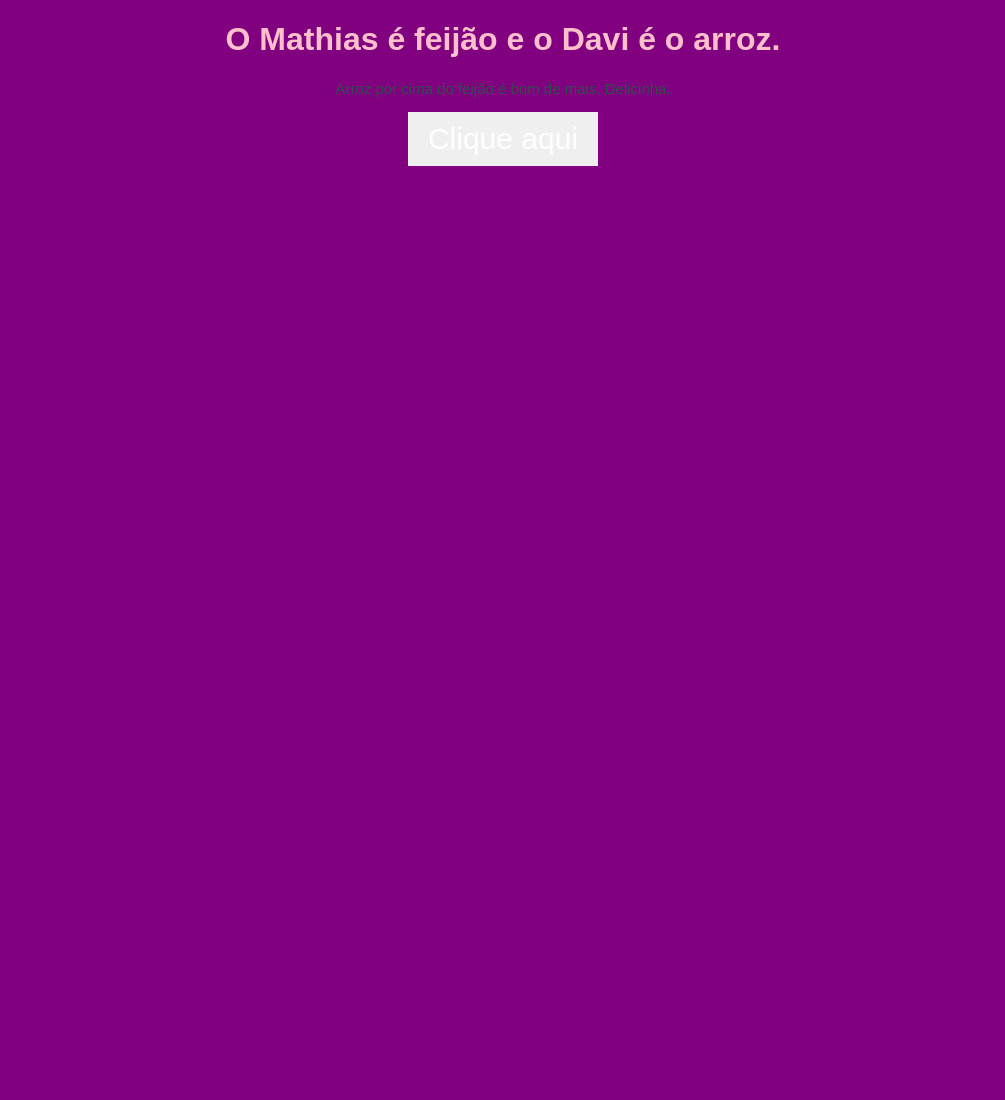
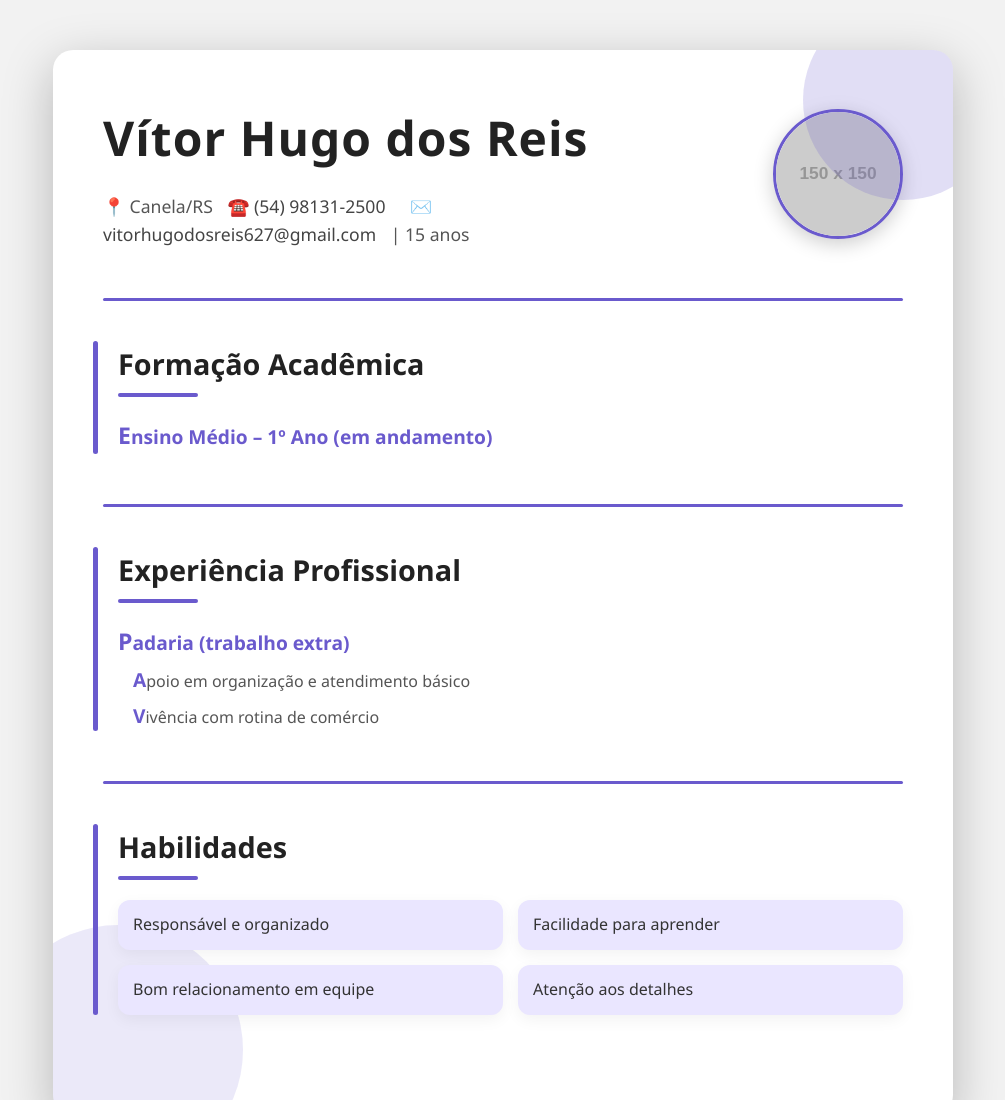
Before and after one commit to vthxzy60hz/siteaula, a plain HTML site: page index.html in a window 1280 px wide. Shown: the top 1100 px of the page, without its empty margins (137-1142 px from the left). Before the commit the page ends 800 px from the top, so only its background shows below. Drawn offline with Linux system fonts and the light colour scheme; placeholder pictures from the web are drawn by us.

Commit message:
Update index.html

```diff
--- a/index.html
+++ b/index.html
@@ -1,45 +1,268 @@
 <!DOCTYPE html>
 <html lang="pt-BR">
 <head>
+<meta charset="UTF-8">
+<meta name="viewport" content="width=device-width, initial-scale=1.0">
+<title>Currículo - Vítor Hugo dos Reis</title>
 <style>
+/* ================== RESET ================== */
+* {
+    margin: 0;
+    padding: 0;
+    box-sizing: border-box;
+}
 body {
-      background-color: purple;
-      font-family: Arial, sans-serif;
+    font-family: 'Segoe UI', Tahoma, Geneva, Verdana, sans-serif;
+    background-color: #f2f2f2;
+    color: #333;
+    line-height: 1.6;
+}
+.container {
+    max-width: 900px;
+    margin: 50px auto;
+    background-color: #fff;
+    padding: 50px;
+    border-radius: 20px;
+    box-shadow: 0 15px 50px rgba(0,0,0,0.25);
+    position: relative;
+    overflow: hidden;
+}
+.container::before {
+    content: '';
+    position: absolute;
+    top: -50px;
+    right: -50px;
+    width: 200px;
+    height: 200px;
+    background-color: #6a5acd33;
+    border-radius: 50%;
+}
+.container::after {
+    content: '';
+    position: absolute;
+    bottom: -60px;
+    left: -60px;
+    width: 250px;
+    height: 250px;
+    background-color: #6a5acd22;
+    border-radius: 50%;
+}
+/* ================== HEADER ================== */
+.header {
+    display: flex;
+    justify-content: space-between;
+    align-items: center;
+    margin-bottom: 50px;
+}
+.header-info {
+    max-width: 65%;
+}
+.header h1 {
+    font-size: 3em;
+    color: #222;
+    font-weight: 700;
+    margin-bottom: 15px;
+    letter-spacing: 1px;
+}
+.header p {
+    font-size: 1.1em;
+    color: #555;
+}
+.header p span {
+    margin: 0 10px;
+    color: #444;
+}
+.photo {
+    width: 130px;
+    height: 130px;
+    border-radius: 50%;
+    overflow: hidden;
+    border: 3px solid #6a5acd;
+    box-shadow: 0 5px 20px rgba(0,0,0,0.2);
+}
+.photo img {
+    width: 100%;
+    height: 100%;
+    object-fit: cover;
+}
+/* ================== SECTION TITLES ================== */
+.section h2 {
+    font-size: 1.8em;
+    color: #222;
+    margin-bottom: 20px;
+    position: relative;
+    padding-bottom: 10px;
+}
+.section h2::after {
+    content: '';
+    width: 80px;
+    height: 4px;
+    background-color: #6a5acd;
+    position: absolute;
+    left: 0;
+    bottom: 0;
+    border-radius: 2px;
+}
+.section {
+    margin-bottom: 50px;
+    padding-left: 15px;
+    position: relative;
+}
+.section::before {
+    content: '';
+    position: absolute;
+    left: -10px;
+    top: 0;
+    width: 5px;
+    height: 100%;
+    background-color: #6a5acd;
+    border-radius: 5px;
+}
+/* ================== EDUCATION ================== */
+.education p {
+    font-size: 1.1em;
+    margin-bottom: 12px;
+    color: #444;
+}
+.education .degree {
+    font-weight: bold;
+    font-size: 1.2em;
+    color: #6a5acd;
+}
+/* ================== EXPERIENCE ================== */
+.experience .job {
+    margin-bottom: 25px;
+}
+.job-title {
+    font-weight: bold;
+    font-size: 1.2em;
+    color: #6a5acd;
+    margin-bottom: 5px;
+}
+.job-desc {
+    font-size: 1em;
+    color: #555;
+    margin-left: 15px;
+    margin-bottom: 5px;
+}
+/* ================== SKILLS ================== */
+.skills-list {
+    list-style: none;
+    display: grid;
+    grid-template-columns: repeat(2, 1fr);
+    gap: 15px;
+}
+.skills-list li {
+    background-color: #eae6ff;
+    padding: 12px 15px;
+    border-radius: 12px;
+    font-size: 1em;
+    font-weight: 500;
+    box-shadow: 0 5px 15px rgba(0,0,0,0.05);
+    transition: transform 0.3s, box-shadow 0.3s;
+}
+.skills-list li:hover {
+    transform: translateY(-3px);
+    box-shadow: 0 10px 25px rgba(0,0,0,0.1);
+}
+/* ================== DIVIDERS ================== */
+hr {
+    border: none;
+    height: 3px;
+    background-color: #6a5acd;
+    margin: 30px 0 40px 0;
+    border-radius: 3px;
+}
+/* ================== TIMELINE DECOR ================== */
+.container::after,
+.container::before {
+    z-index: 0;
+}
+.section {
+    z-index: 1;
+}
+/* ================== BARS DE HABILIDADE ================== */
+.skill-bar {
+    margin-top: 10px;
+    background-color: #ddd;
+    border-radius: 12px;
+    overflow: hidden;
+    height: 15px;
+    width: 100%;
+}
+.skill-bar span {
+    display: block;
+    height: 100%;
+    background-color: #6a5acd;
+    border-radius: 12px;
+}
+/* ================== RESPONSIVE ================== */
+@media (max-width: 768px) {
+    .header {
+        flex-direction: column;
+        align-items: center;
+    }
+    .header-info {
+        max-width: 100%;
         text-align: center;
+        margin-bottom: 20px;
     }
-    h1 {
-      color: pink;
+    .skills-list {
+        grid-template-columns: 1fr;
     }
-    p {
-      font-size: 15px;
-      color: darkslategray;
 }
-    button {
-      background-collor: darkblue;
-      color: white;
-      padding: 10px 20px;
-      border: none;
-      cursor: pointer;
-      font-size: 30px;
+/* ================== EXTRA DECORATIVO ================== */
+.section:nth-child(even)::before {
+    background-color: #9370db;
 }
-    button:hover {
-      background-color: yellow;
+.section p::first-letter {
+    font-weight: bold;
+    color: #6a5acd;
+    font-size: 1.2em;
 }
 </style>
-  <meta charset="UTF-8"
-  <meta name="viewport"
-content="width=device-width, initial-scale=1.0">
-  <title>feijãoh</title>
 </head>
 <body>
-  <h1 id="mensagem">O Mathias é feijão e o Davi é o arroz.</h1>
-  <p>Arroz por cima do feijão é bom de mais. Delicinha.</p>
-  <button onclick="mudarMensagem()">Clique aqui</button>
-    <script>
-      function mudarMensagem() {
+<div class="container">
+    <div class="header">
+        <div class="header-info">
+            <h1>Vítor Hugo dos Reis</h1>
+            <p>📍 Canela/RS <span>☎️ (54) 98131-2500</span> <span>✉️ vitorhugodosreis627@gmail.com</span> | 15 anos</p>
+        </div>
+        <div class="photo">
+            <img src="https://via.placeholder.com/150" alt="Foto de Vítor">
+        </div>
+    </div>
 
-document.getElementById("mensagem").innerHTML = "Jesus amado";
-      }
-    </script>
+    <hr>
+
+    <div class="section education">
+        <h2>Formação Acadêmica</h2>
+        <p class="degree">Ensino Médio – 1º Ano (em andamento)</p>
+    </div>
+
+    <hr>
+
+    <div class="section experience">
+        <h2>Experiência Profissional</h2>
+        <div class="job">
+            <p class="job-title">Padaria (trabalho extra)</p>
+            <p class="job-desc">Apoio em organização e atendimento básico</p>
+            <p class="job-desc">Vivência com rotina de comércio</p>
+        </div>
+    </div>
+
+    <hr>
+
+    <div class="section skills">
+        <h2>Habilidades</h2>
+        <ul class="skills-list">
+            <li>Responsável e organizado</li>
+            <li>Facilidade para aprender</li>
+            <li>Bom relacionamento em equipe</li>
+            <li>Atenção aos detalhes</li>
+        </ul>
+    </div>
+</div>
 </body>
 </html>
```
Lines whose indentation alone changed are shown as unchanged.
